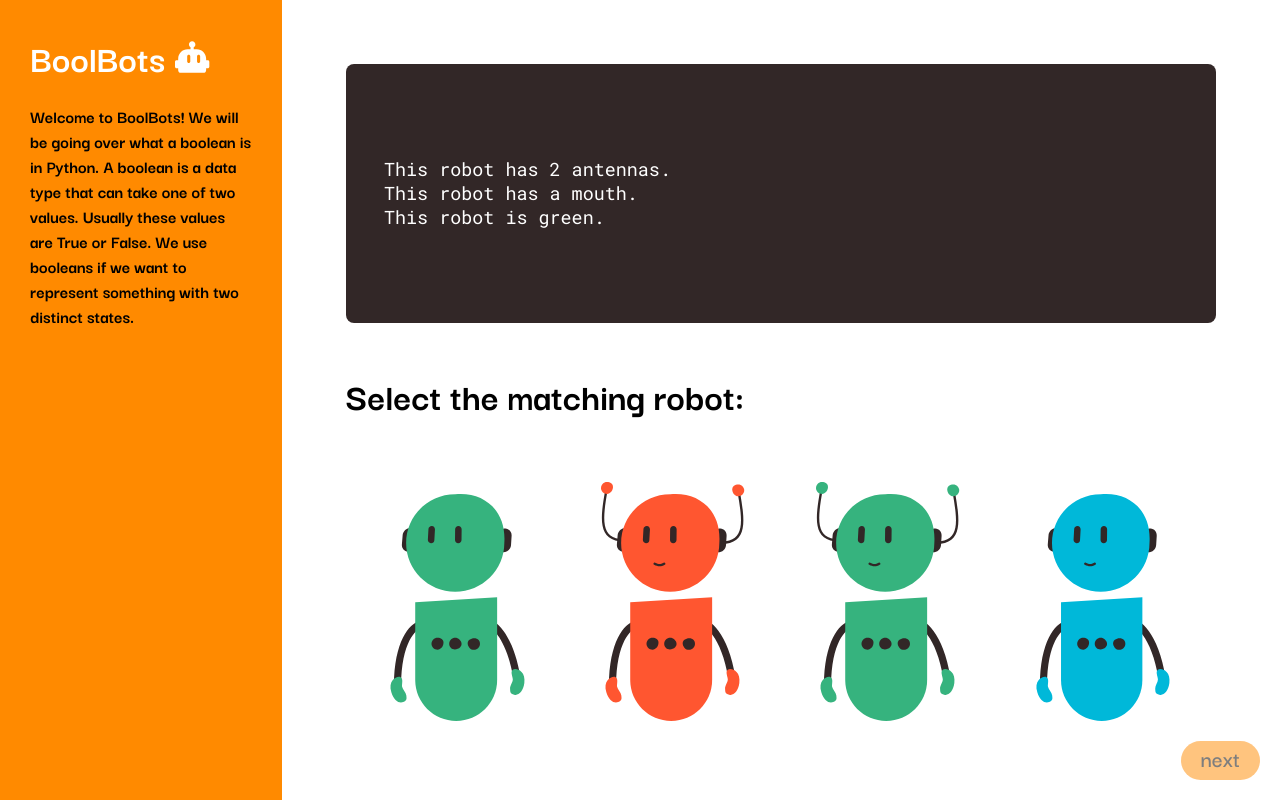
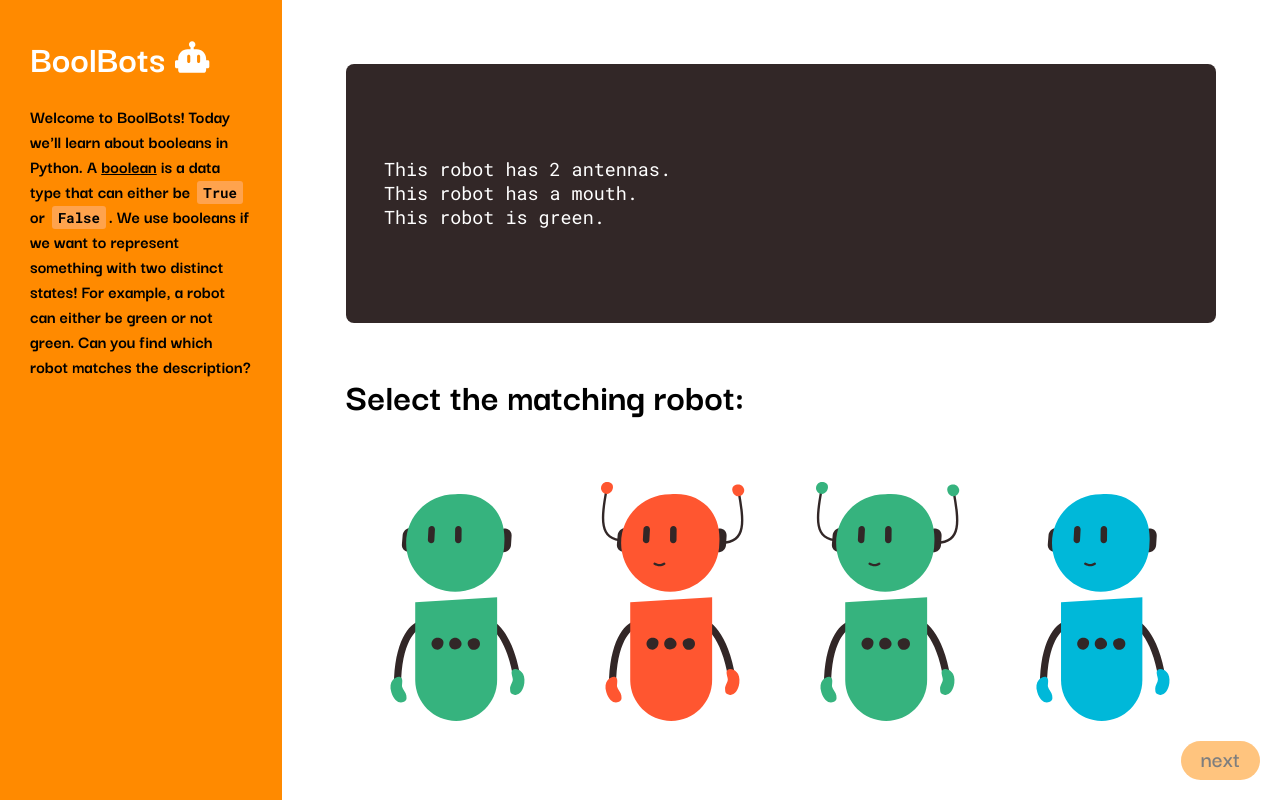
Before and after one commit to uclaacm/boolbots, a React app: page / in a window 1280 px wide. Built offline with nearby package versions, Linux system fonts and the light colour scheme.

Commit message:
markdown in description

```diff
--- a/package.json
+++ b/package.json
@@ -17,6 +17,7 @@
     "react-dom": "^17.0.2",
     "react-dropdown": "^1.9.2",
     "react-icons": "^4.2.0",
+    "react-markdown": "^6.0.2",
     "react-router-dom": "^5.2.0"
   },
   "devDependencies": {
--- a/src/components/shared/sidebar.tsx
+++ b/src/components/shared/sidebar.tsx
@@ -1,3 +1,4 @@
+import ReactMarkdown from 'react-markdown';
 import { useLocation } from 'react-router-dom';
 import logo from '../../assets/logo.svg';
 import LevelSelect from './levelSelect';
@@ -12,15 +13,15 @@ function Sidebar(props: SidebarProps): JSX.Element {
 
   const pages = ['/','/variable','/equal','/comparison','/boolean','/advanced','/output','/python','/experiment'];
   const desc = [
-    'Welcome to BoolBots! We will be going over what a boolean is in Python. A boolean is a data type that can take one of two values. Usually these values are True or False. We use booleans if we want to represent something with two distinct states.',
-    'In Python, we assign a variable to be a boolean by setting it equal to either True or False, or a boolean expression which we will go over in a bit.',
-    'Here we can see some print statements. These print out the evaluation of the expression inside them. If the expression is just a boolean variable, as with the second statement, it will simply print out the value of that variable. The expressions with the != and == operators compare the values on the left and right of the operator. != checks if they are not equal and == checks if they are. Thus the first expression is saying "num_of_antennas is not equal to 1" which we can see is true.',
-    'Comparison operators are used to create expressions that evaluate to a boolean by comparing the two sides of the expression in some way depending on the operator. There are 6 comparison operators in Python: !=, ==, <, <=, >, and >=. These coorespond to "not equal", "equal", "less than", "less than or equal to", "greater than", and "greater than or equal to" respectively.',
-    'Boolean operators (also called logical operators) act on boolean values or expressions to return a boolean value. The and operator returns true if both expressions are true and false otherwise. the or operator returns true if either expression is true and only returns false if both are false. And the not operator returns the opposite of the expression it is with.',
+    'Welcome to BoolBots! Today we\'ll learn about booleans in Python. A **boolean** is a data type that can either be `True` or `False`. We use booleans if we want to represent something with two distinct states! For example, a robot can either be green or not green. Can you find which robot matches the description?',
+    'We can assign a variable to be a boolean by setting it equal to `True` or `False`. Here, we made a variable called `has_mouth` and set it equal to `False`. That means the robot does not have a mouth!',
+    'Here we see some `print` statements. These print out the evaluation of the expression inside them. The expressions with the `!=` and `==` **operators** compare the values on the left and right of the operator. `!=` checks if they are not equal and `==` checks if they are. So, the first expression is saying "`num_of_antennas` is not equal to 1" which we can see is true!',
+    'Comparison operators are used to create expressions that evaluate to a boolean by comparing the two sides of the expression. There are 6 comparison operators in Python: `!=`, `==`, `<`, `<=`, `>`, and `>=`. These correspond to "not equal", "equal", "less than", "less than or equal to", "greater than", and "greater than or equal to" respectively.',
+    '**Boolean operators** (also called logical operators) act on boolean values or expressions to return a boolean value. The `and` operator returns true if both expressions are true and false otherwise. The `or` operator returns true if either expression is true and only returns false if both are false. The `not` operator returns the opposite of the expression it is with.',
     'We\'ve covered the basics of booleans! Now let\'s combine them to make some more complex statements.',
-    'Now try to select the correct output for each of the statements given the robot shown below.',
-    'Let\'s repeat that last exercise, but now instead of matching the characteristics of the robot we have assigned the variables values in the code.',
-    'Congratulations, you have finished the BoolBots Learning Lab! You can change the boxes in the code to assign your own values to the variables and statements to see how they are.',
+    'Now look at the robot shown below. Try to select the correct output for each of the statements to match the robot.',
+    'Now instead of matching the characteristics of the robot we\'ve assigned the variables values in the code. Can you find the correct output?',
+    'Congratulations, you have finished the BoolBots Learning Lab! You can change the code to assign your own values to the variables and statements. Check out how the output changes!',
   ];
   const location = useLocation();
   const current = location.pathname;
@@ -37,7 +38,9 @@ function Sidebar(props: SidebarProps): JSX.Element {
           <img id='logo' src={logo}/>
         </div>
         <div id='description'>
-          {desc[pages.indexOf(current)]}
+          <ReactMarkdown>
+            {desc[pages.indexOf(current)]}
+          </ReactMarkdown>
         </div>
       </div>
       <LevelSelect
--- a/src/styles/sidebar.scss
+++ b/src/styles/sidebar.scss
@@ -29,3 +29,17 @@
 #logo {
   width: 35px;
 }
+
+#description code {
+  background-color: #ffa34d;
+  border-radius: 3px;
+  font-family: $code-font;
+  font-size: 14px;
+  margin: 0 3px;
+  padding: 2px 6px;
+}
+
+#description strong {
+  font-weight: bold;
+  text-decoration: underline;
+}
```
Also changed, not shown: 1 other file (tests, documents, lock files or other folders).
